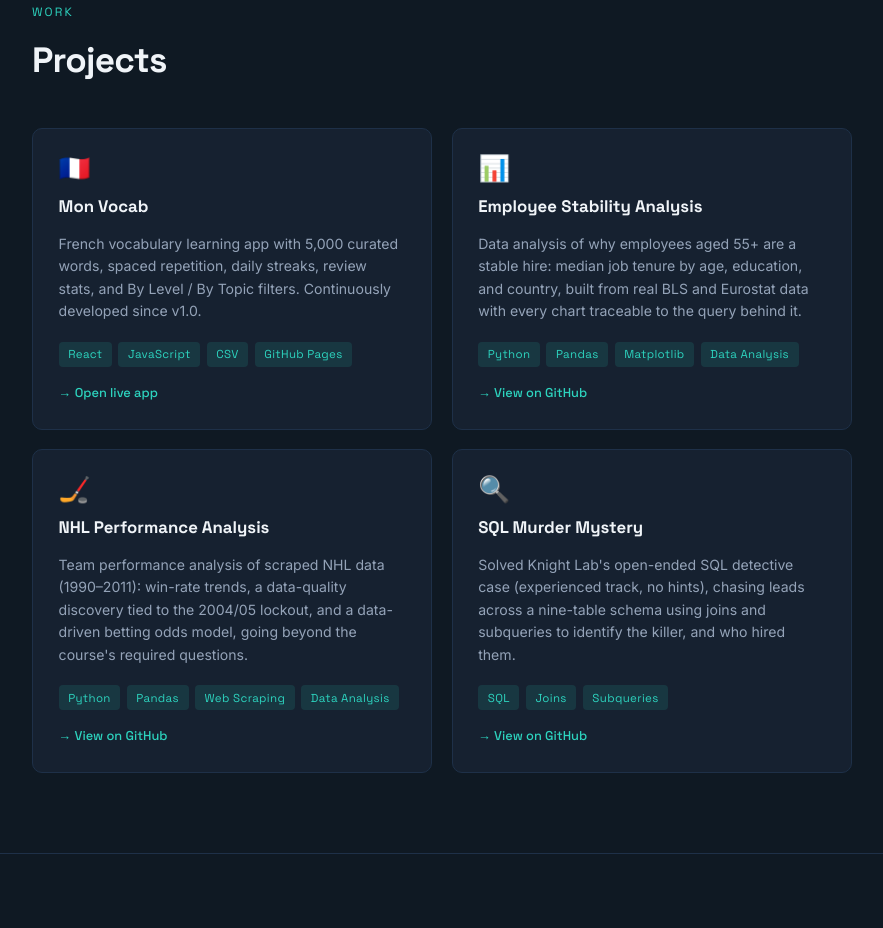
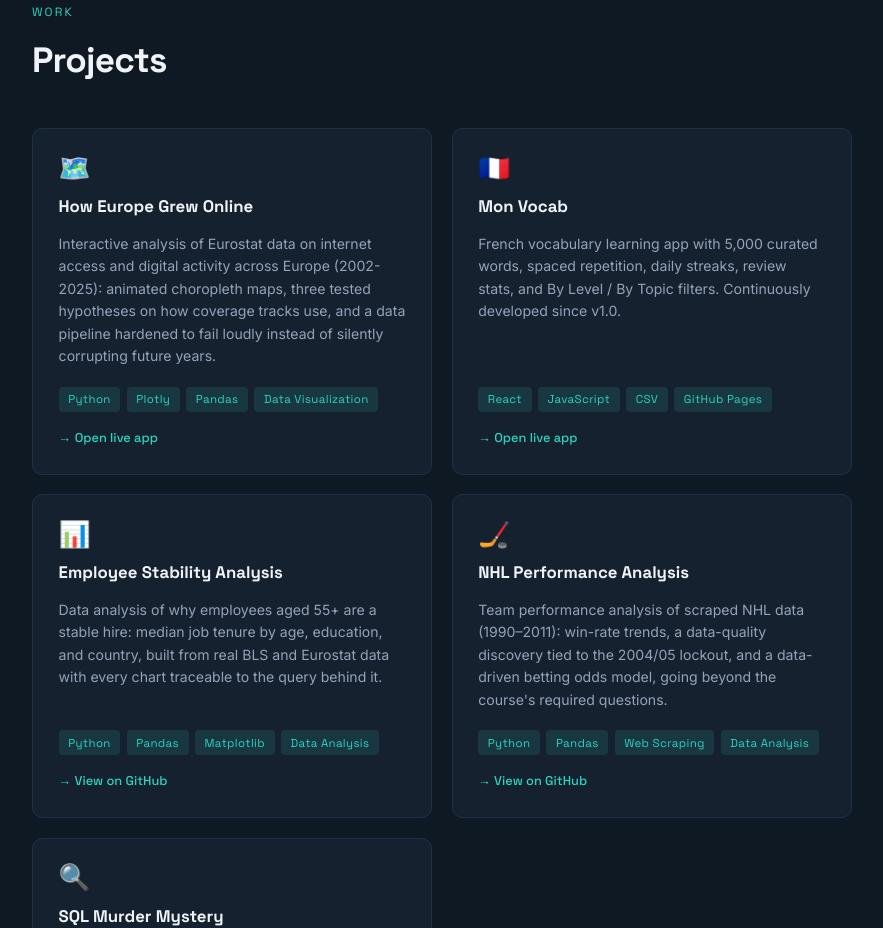
Before and after one commit to Jana-DADS/Portfolio, a plain HTML site: page index.html in a window 1280 px wide. Shown: the part 878-1806 px from the top of the page, without its empty margins (198-1081 px from the left). Drawn offline with Linux system fonts and the light colour scheme.

Commit message:
Add How Europe Grew Online project card
Placed first in the projects grid: it's the most complete/polished
project to date (full audit, hardened data pipeline, live interactive
GitHub Pages app), so it leads rather than trailing chronologically.

Co-authored-by: Claude <noreply@anthropic.com>

```diff
--- a/index.html
+++ b/index.html
@@ -392,6 +392,19 @@
     <h2 class="section-title">Projects</h2>
     <div class="projects-grid">
 
+      <a class="project-card" href="https://jana-dads.github.io/how-europe-grew-online/" target="_blank" rel="noopener">
+        <div class="project-icon">🗺️</div>
+        <div class="project-title">How Europe Grew Online</div>
+        <p class="project-desc">Interactive analysis of Eurostat data on internet access and digital activity across Europe (2002-2025): animated choropleth maps, three tested hypotheses on how coverage tracks use, and a data pipeline hardened to fail loudly instead of silently corrupting future years.</p>
+        <div class="project-tags">
+          <span class="tag">Python</span>
+          <span class="tag">Plotly</span>
+          <span class="tag">Pandas</span>
+          <span class="tag">Data Visualization</span>
+        </div>
+        <span class="project-link">→ Open live app</span>
+      </a>
+
       <a class="project-card" href="https://jana-dads.github.io/french-vocab-data/" target="_blank" rel="noopener">
 
         <div class="project-icon">🇫🇷</div>
```
